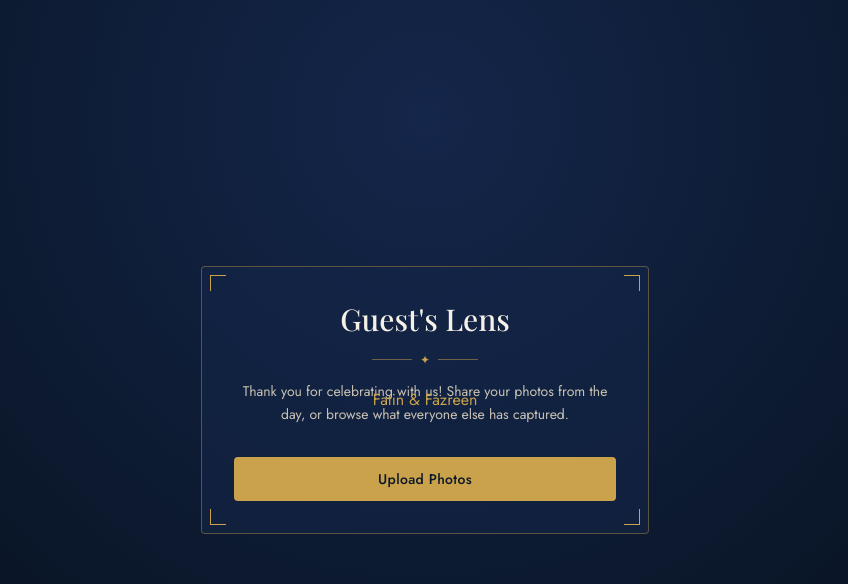
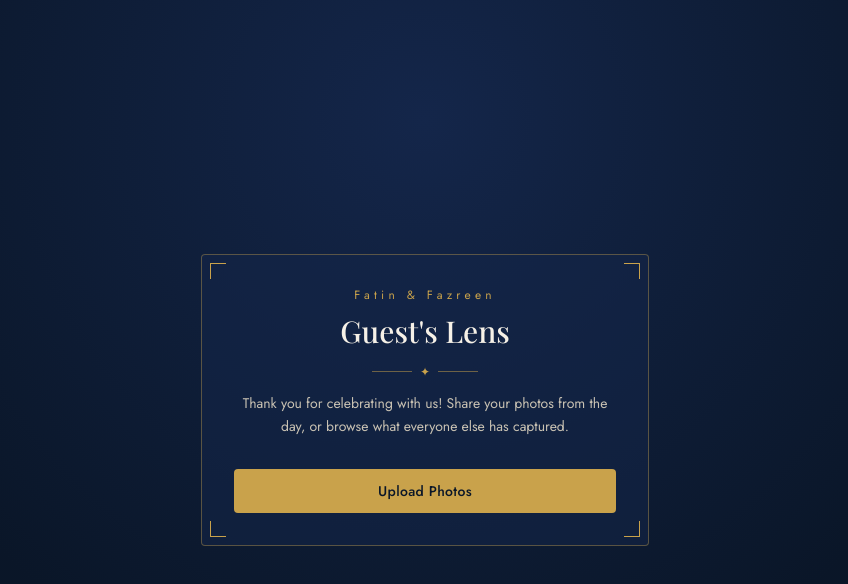
Before and after one commit to ayishh/guest-lens, a Next.js app: page / in a window 1280 px wide. Shown: the top 584 px of the page, without its empty margins (215-1063 px from the left). Built offline with nearby package versions, Linux system fonts and the light colour scheme.

Commit message:
add couple name at mainpage

```diff
--- a/src/app/page.jsx
+++ b/src/app/page.jsx
@@ -12,7 +12,7 @@ export default function HomePage() {
         <div className="absolute bottom-2 left-2 w-3.5 h-3.5 sm:w-4 sm:h-4 border-b border-l border-[#C9A24B]" />
         <div className="absolute bottom-2 right-2 w-3.5 h-3.5 sm:w-4 sm:h-4 border-b border-r border-[#C9A24B]" />
 
-        <CoupleNames className="absolute top-1/2 left-1/2 -translate-x-1/2 -translate-y-1/2" />
+        <CoupleNames className="text-xs tracking-[0.3em] sm:tracking-[0.35em] mb-2" />
 
         <h1 className="font-display text-2xl sm:text-3xl text-[#F6F1E7] mb-1 leading-snug">
           Guest's Lens
```
